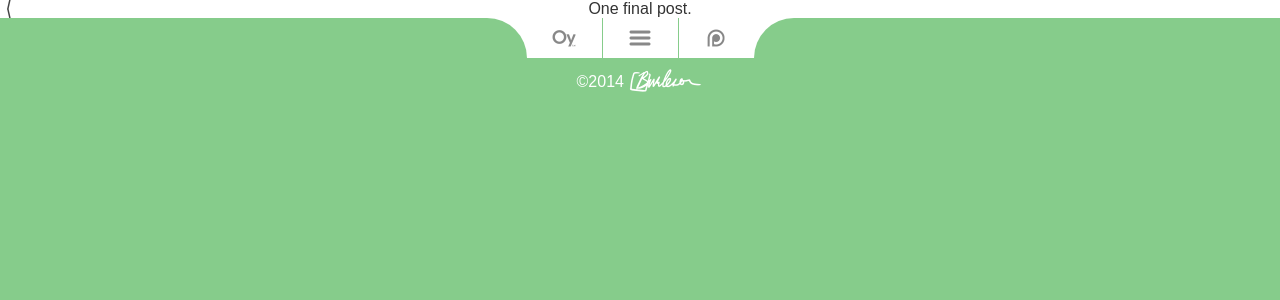
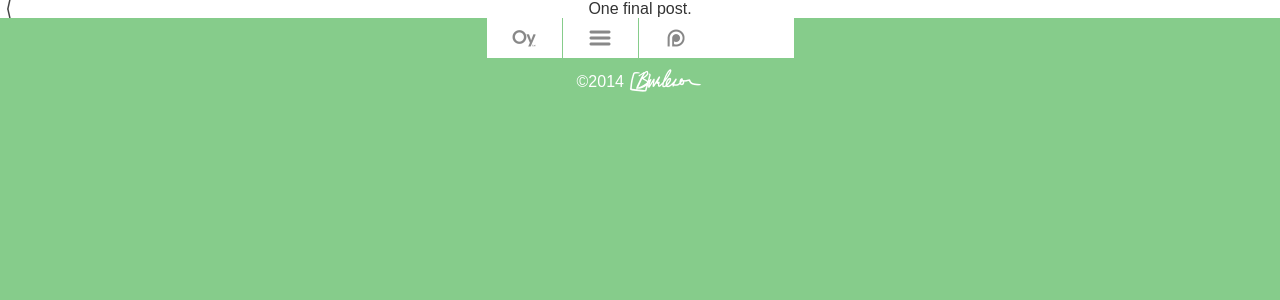
Before and after one commit to oycomics/oycomics.github.io, a Jekyll site: the page built from index.html, in a window 1280 px wide. Shown: the top 300 px of the page. Built offline with Jekyll 4.4.1, drawn with Linux system fonts in a browser that asks for light colours; Markdown is read by kramdown in place of the engine named in the settings; the list of posts is cut into pages by our own code.

Commit message:
Update footer.html

```diff
--- a/_includes/footer.html
+++ b/_includes/footer.html
@@ -1,10 +1,8 @@
 <div class="nav">
 
-<div class="curve-block curve-block-left"><div></div></div>
 <a class="nav_item title_link gradient"href="/"><img src="/assets/img/o.png" title="Oy&trade; a daily comic" alt="Oy&trade; a daily comic" border="0" style="width:24px;"/></a>
 <a class="nav_item archive_link gradient" href="/archive"><img src="/assets/img/a.png" title="Comics Archive" alt="Comics Archive" border="0" style="width:24px;"/></a>
 <a class="nav_item patreon_link gradient" href="http://www.patreon.com/oycomics" target="_blank"><img src="/assets/img/p.png" title="Patreon" alt="Patreon" border="0" style="width:24px;"/></a>
-<div class="curve-block curve-block-right"><div></div></div>
 
 </div>
 <a class="copyright" href="mailto:danny@oycomics.com">&copy;{{ site.time | date: "%Y" }}
```
